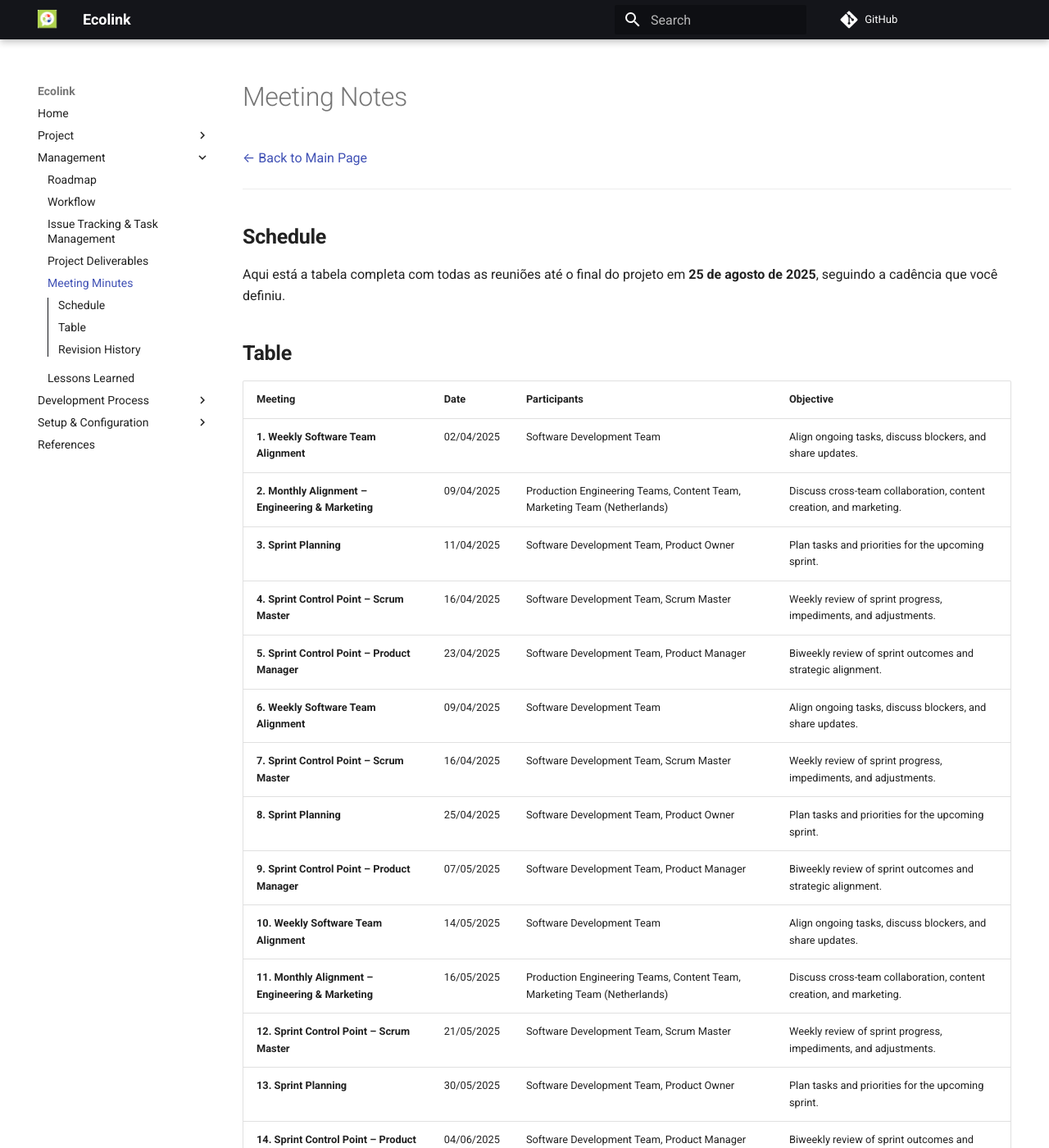
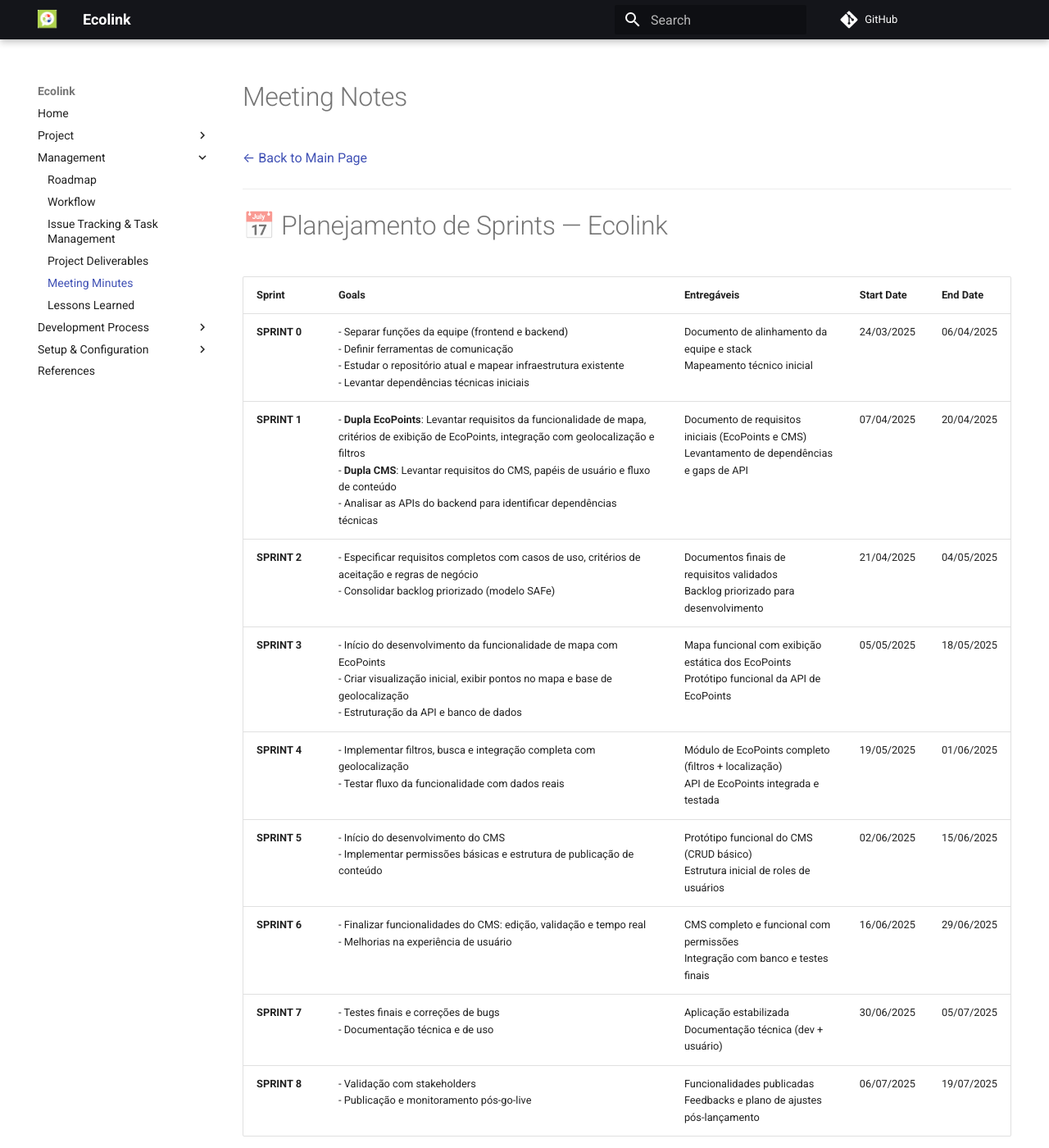
Before and after one commit to ErasmusEgalitarian/ecolink-docs, an MkDocs documentation site: the page built from docs/project/management/meetings.md, in a window 1280 px wide and 1400 px high. Shown: the whole window at 82% size. Built offline with MkDocs 1.6.1 and Material for MkDocs 9.7.7, drawn with Linux system fonts in a browser that asks for light colours; comment, search, counter and statistics services are not loaded; some of the changed text lies outside the part shown.

Commit message:
Update meetings.md

```diff
--- a/docs/project/management/meetings.md
+++ b/docs/project/management/meetings.md
@@ -4,47 +4,50 @@
 
 ---
 
-## **Schedule**
-Aqui está a tabela completa com todas as reuniões até o final do projeto em **25 de agosto de 2025**, seguindo a cadência que você definiu.
+# 📅 Planejamento de Sprints — Ecolink
 
-## **Table**
+| Sprint     | Goals | Entregáveis | Start Date | End Date |
+|------------|--------|-------------|------------|----------|
+| **SPRINT 0** | - Separar funções da equipe (frontend e backend) <br> - Definir ferramentas de comunicação <br> - Estudar o repositório atual e mapear infraestrutura existente <br> - Levantar dependências técnicas iniciais | Documento de alinhamento da equipe e stack <br> Mapeamento técnico inicial | 24/03/2025 | 06/04/2025 |
+| **SPRINT 1** | - **Dupla EcoPoints**: Levantar requisitos da funcionalidade de mapa, critérios de exibição de EcoPoints, integração com geolocalização e filtros <br> - **Dupla CMS**: Levantar requisitos do CMS, papéis de usuário e fluxo de conteúdo <br> - Analisar as APIs do backend para identificar dependências técnicas | Documento de requisitos iniciais (EcoPoints e CMS) <br> Levantamento de dependências e gaps de API | 07/04/2025 | 20/04/2025 |
+| **SPRINT 2** | - Especificar requisitos completos com casos de uso, critérios de aceitação e regras de negócio <br> - Consolidar backlog priorizado (modelo SAFe) | Documentos finais de requisitos validados <br> Backlog priorizado para desenvolvimento | 21/04/2025 | 04/05/2025 |
+| **SPRINT 3** | - Início do desenvolvimento da funcionalidade de mapa com EcoPoints <br> - Criar visualização inicial, exibir pontos no mapa e base de geolocalização <br> - Estruturação da API e banco de dados | Mapa funcional com exibição estática dos EcoPoints <br> Protótipo funcional da API de EcoPoints | 05/05/2025 | 18/05/2025 |
+| **SPRINT 4** | - Implementar filtros, busca e integração completa com geolocalização <br> - Testar fluxo da funcionalidade com dados reais | Módulo de EcoPoints completo (filtros + localização) <br> API de EcoPoints integrada e testada | 19/05/2025 | 01/06/2025 |
+| **SPRINT 5** | - Início do desenvolvimento do CMS <br> - Implementar permissões básicas e estrutura de publicação de conteúdo | Protótipo funcional do CMS (CRUD básico) <br> Estrutura inicial de roles de usuários | 02/06/2025 | 15/06/2025 |
+| **SPRINT 6** | - Finalizar funcionalidades do CMS: edição, validação e tempo real <br> - Melhorias na experiência de usuário | CMS completo e funcional com permissões <br> Integração com banco e testes finais | 16/06/2025 | 29/06/2025 |
+| **SPRINT 7** | - Testes finais e correções de bugs <br> - Documentação técnica e de uso | Aplicação estabilizada <br> Documentação técnica (dev + usuário) | 30/06/2025 | 05/07/2025 |
+| **SPRINT 8** | - Validação com stakeholders <br> - Publicação e monitoramento pós-go-live | Funcionalidades publicadas <br> Feedbacks e plano de ajustes pós-lançamento | 06/07/2025 | 19/07/2025 |
 
-| **Meeting**                                  | **Date**       | **Participants**                                                 | **Objective**                                                      |
-| -------------------------------------------- | -------------- | ---------------------------------------------------------------- | ------------------------------------------------------------------ |
-| **1. Weekly Software Team Alignment**       | 02/04/2025     | Software Development Team                                        | Align ongoing tasks, discuss blockers, and share updates.          |
-| **2. Monthly Alignment – Engineering & Marketing** | 09/04/2025     | Production Engineering Teams, Content Team, Marketing Team (Netherlands) | Discuss cross-team collaboration, content creation, and marketing. |
-| **3. Sprint Planning**                       | 11/04/2025     | Software Development Team, Product Owner                         | Plan tasks and priorities for the upcoming sprint.                 |
-| **4. Sprint Control Point – Scrum Master**   | 16/04/2025     | Software Development Team, Scrum Master                         | Weekly review of sprint progress, impediments, and adjustments.    |
-| **5. Sprint Control Point – Product Manager** | 23/04/2025     | Software Development Team, Product Manager                      | Biweekly review of sprint outcomes and strategic alignment.        |
-| **6. Weekly Software Team Alignment**       | 09/04/2025     | Software Development Team                                        | Align ongoing tasks, discuss blockers, and share updates.          |
-| **7. Sprint Control Point – Scrum Master**   | 16/04/2025     | Software Development Team, Scrum Master                         | Weekly review of sprint progress, impediments, and adjustments.    |
-| **8. Sprint Planning**                       | 25/04/2025     | Software Development Team, Product Owner                         | Plan tasks and priorities for the upcoming sprint.                 |
-| **9. Sprint Control Point – Product Manager** | 07/05/2025     | Software Development Team, Product Manager                      | Biweekly review of sprint outcomes and strategic alignment.        |
-| **10. Weekly Software Team Alignment**      | 14/05/2025     | Software Development Team                                        | Align ongoing tasks, discuss blockers, and share updates.          |
-| **11. Monthly Alignment – Engineering & Marketing** | 16/05/2025     | Production Engineering Teams, Content Team, Marketing Team (Netherlands) | Discuss cross-team collaboration, content creation, and marketing. |
-| **12. Sprint Control Point – Scrum Master**  | 21/05/2025     | Software Development Team, Scrum Master                         | Weekly review of sprint progress, impediments, and adjustments.    |
-| **13. Sprint Planning**                      | 30/05/2025     | Software Development Team, Product Owner                         | Plan tasks and priorities for the upcoming sprint.                 |
-| **14. Sprint Control Point – Product Manager** | 04/06/2025     | Software Development Team, Product Manager                      | Biweekly review of sprint outcomes and strategic alignment.        |
-| **15. Weekly Software Team Alignment**      | 11/06/2025     | Software Development Team                                        | Align ongoing tasks, discuss blockers, and share updates.          |
-| **16. Monthly Alignment – Engineering & Marketing** | 13/06/2025     | Production Engineering Teams, Content Team, Marketing Team (Netherlands) | Discuss cross-team collaboration, content creation, and marketing. |
-| **17. Sprint Control Point – Scrum Master**  | 18/06/2025     | Software Development Team, Scrum Master                         | Weekly review of sprint progress, impediments, and adjustments.    |
-| **18. Sprint Planning**                      | 27/06/2025     | Software Development Team, Product Owner                         | Plan tasks and priorities for the upcoming sprint.                 |
-| **19. Sprint Control Point – Product Manager** | 02/07/2025     | Software Development Team, Product Manager                      | Biweekly review of sprint outcomes and strategic alignment.        |
-| **20. Weekly Software Team Alignment**      | 09/07/2025     | Software Development Team                                        | Align ongoing tasks, discuss blockers, and share updates.          |
-| **21. Monthly Alignment – Engineering & Marketing** | 11/07/2025     | Production Engineering Teams, Content Team, Marketing Team (Netherlands) | Discuss cross-team collaboration, content creation, and marketing. |
-| **22. Sprint Control Point – Scrum Master**  | 16/07/2025     | Software Development Team, Scrum Master                         | Weekly review of sprint progress, impediments, and adjustments.    |
-| **23. Sprint Planning**                      | 25/07/2025     | Software Development Team, Product Owner                         | Plan tasks and priorities for the upcoming sprint.                 |
-| **24. Sprint Control Point – Product Manager** | 30/07/2025     | Software Development Team, Product Manager                      | Biweekly review of sprint outcomes and strategic alignment.        |
-| **25. Weekly Software Team Alignment**      | 06/08/2025     | Software Development Team                                        | Align ongoing tasks, discuss blockers, and share updates.          |
-| **26. Monthly Alignment – Engineering & Marketing** | 08/08/2025     | Production Engineering Teams, Content Team, Marketing Team (Netherlands) | Discuss cross-team collaboration, content creation, and marketing. |
-| **27. Sprint Control Point – Scrum Master**  | 13/08/2025     | Software Development Team, Scrum Master                         | Weekly review of sprint progress, impediments, and adjustments.    |
-| **28. Sprint Planning**                      | 22/08/2025     | Software Development Team, Product Owner                         | Final sprint planning before project conclusion.                    |
-| **29. Final Sprint Control Point – Product Manager** | 25/08/2025     | Software Development Team, Product Manager                      | Last review of sprint outcomes before project completion.          |
+---
+
+## 📆 Reuniões Planejadas
+
+| **Reunião**                               | **Data**    | **Participantes**                        | **Objetivo**                                                                 |
+|-------------------------------------------|-------------|------------------------------------------|------------------------------------------------------------------------------|
+| **Sprint 0 – Início**                     | 24/03/2025  | Equipe de Desenvolvimento                | Alinhar organização da equipe, stack e ferramentas.                         |
+| **Sprint 0 – Acompanhamento**             | 31/03/2025  | Equipe de Desenvolvimento                | Verificar progresso e dependências iniciais.                                |
+| **Sprint 1 – Planejamento**               | 07/04/2025  | Equipe de Desenvolvimento, PO            | Iniciar levantamento de requisitos de EcoPoints e CMS.                      |
+| **Sprint 1 – Acompanhamento**             | 14/04/2025  | Equipe de Desenvolvimento                | Acompanhar evolução do levantamento de requisitos.                          |
+| **Sprint 2 – Planejamento**               | 21/04/2025  | Equipe de Desenvolvimento, PO            | Validar requisitos e consolidar backlog.                                    |
+| **Sprint 2 – Acompanhamento**             | 28/04/2025  | Equipe de Desenvolvimento                | Acompanhar refinamento do backlog.                                          |
+| **Sprint 3 – Início do Dev (EcoPoints)**  | 05/05/2025  | Frontend e Backend                        | Iniciar desenvolvimento do módulo de EcoPoints.                            |
+| **Sprint 3 – Acompanhamento**             | 12/05/2025  | Frontend e Backend                        | Validar integração e progresso inicial.                                     |
+| **Sprint 4 – Continuação EcoPoints**      | 19/05/2025  | Frontend e Backend                        | Desenvolver filtros e geolocalização.                                       |
+| **Sprint 4 – Acompanhamento**             | 26/05/2025  | Frontend e Backend                        | Validar testes com dados reais.                                             |
+| **Sprint 5 – Início do CMS**              | 02/06/2025  | Frontend e Backend                        | Iniciar desenvolvimento do CMS.                                             |
+| **Sprint 5 – Acompanhamento**             | 09/06/2025  | Frontend e Backend                        | Avaliar evolução do CRUD e roles.                                           |
+| **Sprint 6 – Finalização CMS**            | 16/06/2025  | Frontend e Backend                        | Finalizar funcionalidades do CMS.                                           |
+| **Sprint 6 – Acompanhamento**             | 23/06/2025  | Frontend e Backend                        | Testar integração final.                                                    |
+| **Sprint 7 – Estabilização**              | 30/06/2025  | Equipe de Desenvolvimento                | Corrigir bugs e documentar sistema.                                         |
+| **Sprint 8 – Validação e Go-Live**        | 07/07/2025  | Equipe de Desenvolvimento, Stakeholders  | Validar solução final e preparar publicação.                                |
+| **Sprint 8 – Encerramento e Feedback**    | 14/07/2025  | Equipe de Desenvolvimento, PO            | Recolher feedbacks e planejar ajustes pós-go-live.                          |
+
 
 ## **Revision History**
 
 | Date       | Version | Changes                           | Authors |
 | ---------- | ------- | --------------------------------- | ------- |
 | 03/28/2024 | 0.1     | Document creation                 |  [Cainã Freitas](https://github.com/freitasc) and [Lucas Antunes](https://github.com/LucasGSAntunes)  |
+| 03/28/2024 | 0.2     | Update document with ecolink information and datas                |  [Mateus Vieira](https://github.com/matix0)|
 
 [← Back to Main Page](../../index.md)
```
